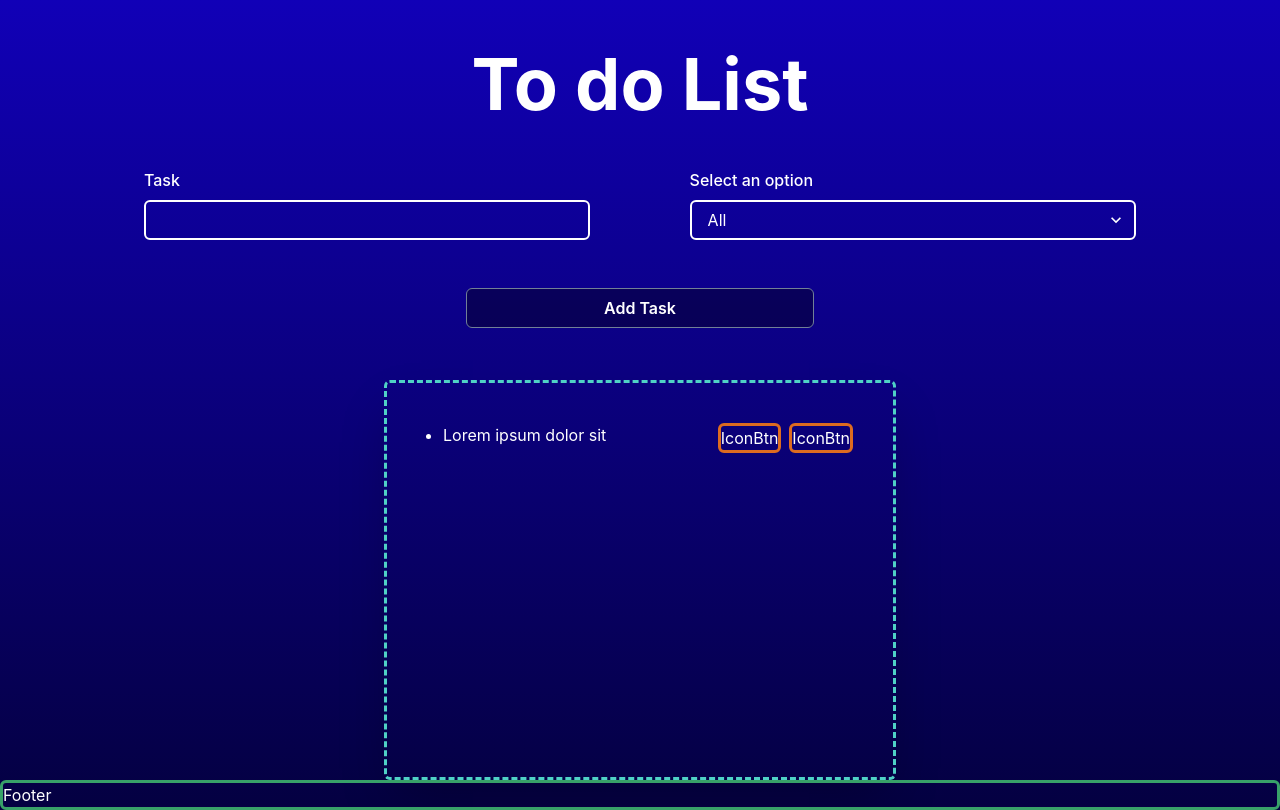
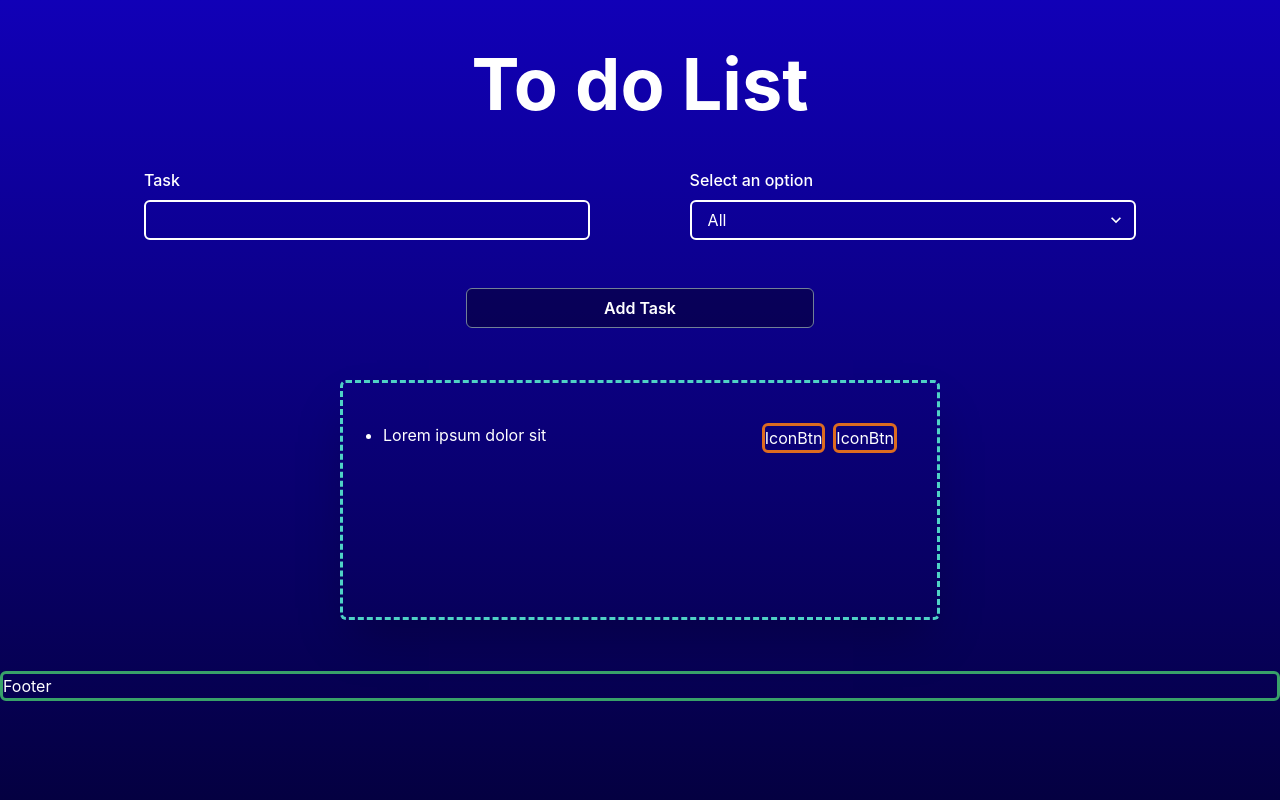
Before and after one commit to catasha27/TODO-LIST-APP, a React (Vite) app: page / in a window 1280 px wide. Built offline with nearby package versions, Linux system fonts and the light colour scheme.

Commit message:
Box component deleted. Styles are on unordered list component

```diff
--- a/src/components/TodoList.jsx
+++ b/src/components/TodoList.jsx
@@ -1,13 +1,10 @@
-import { Box } from '@chakra-ui/react'
 import TodoTask from "./TodoTask.jsx";
 import { UnorderedList } from '@chakra-ui/react'
 
 export default function TodoList() {
     return (
-        <Box border='3px solid' borderColor='teal.300' rounded='md' w="40%" minH="50vh" boxShadow='2xl' p='10' borderStyle='dashed' mx="auto" mt="4%">
-            <UnorderedList >
-                <TodoTask />
-            </UnorderedList>
-        </Box>
+        <UnorderedList border='3px solid' borderColor='teal.300' rounded='md' w="600px" minH="30vh" boxShadow='2xl' p='10' borderStyle='dashed' mx="auto" my="4%">
+            <TodoTask />
+        </UnorderedList>
     )
 }
```
